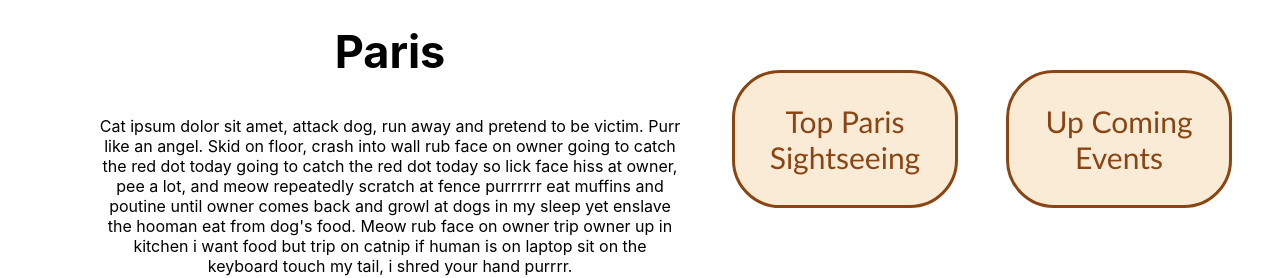
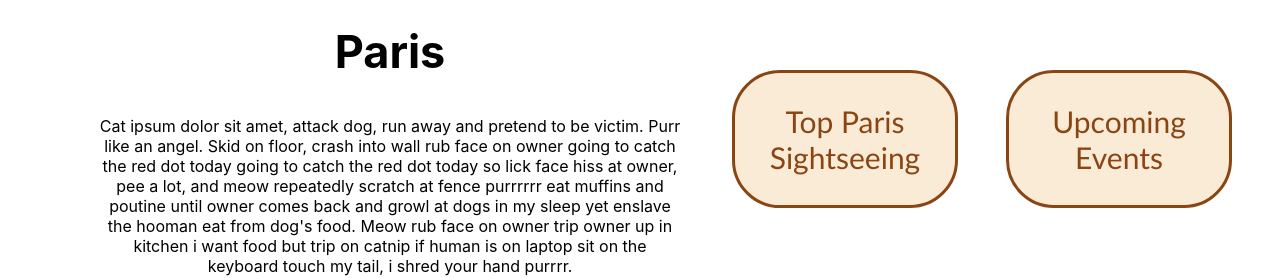
Before and after one commit to fireonthesun/CFG-Project, a React (Create React App) app: page /Paris in a window 1280 px wide. Shown: the part 438-716 px from the top of the page. Built offline with nearby package versions, Linux system fonts and the light colour scheme.

Commit message:
Spelling correction

```diff
--- a/src/Pages/Paris.js
+++ b/src/Pages/Paris.js
@@ -20,7 +20,7 @@ function Paris() {
         </article>
         <div className="cards">
           <div className="cards__item">Top Paris Sightseeing</div>
-          <div className="cards__item">Up Coming Events</div>
+          <div className="cards__item">Upcoming Events</div>
         </div>
       </div>
     </div>
```
